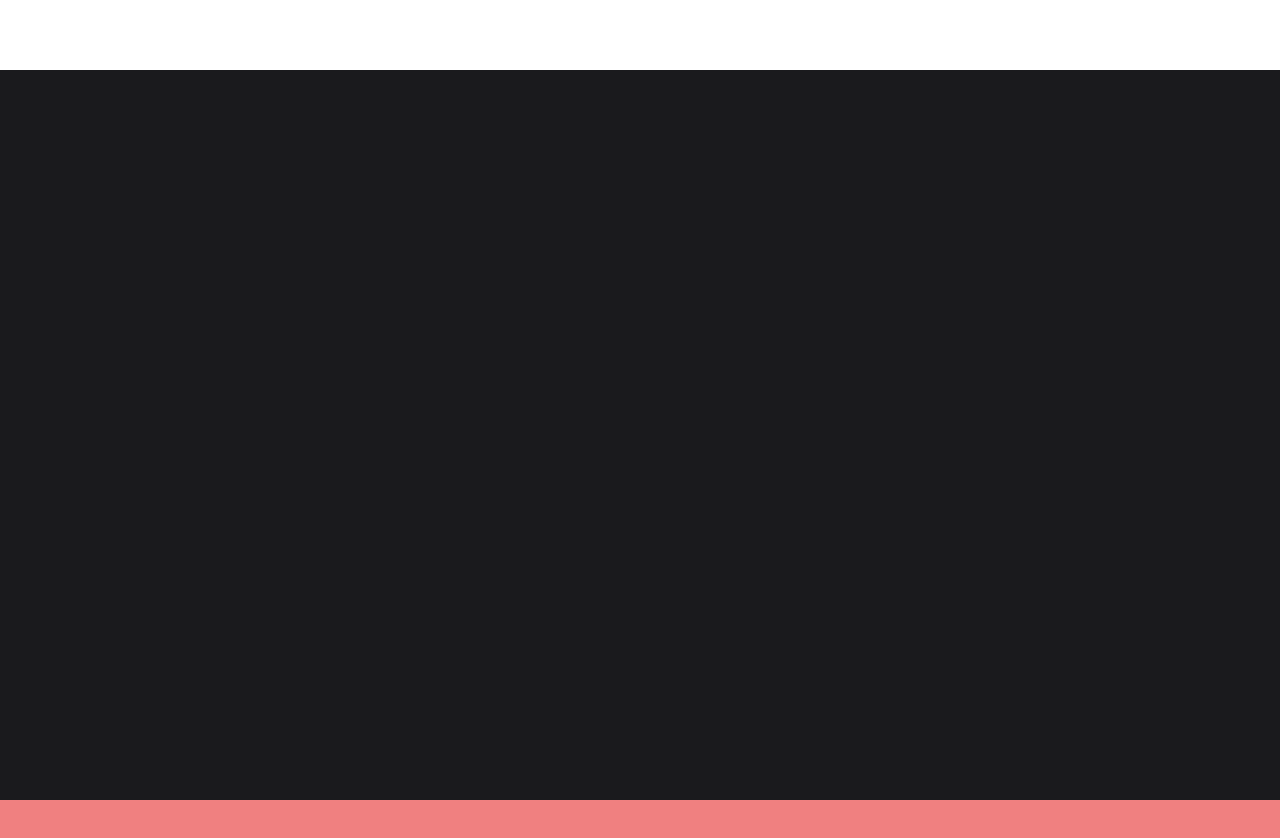
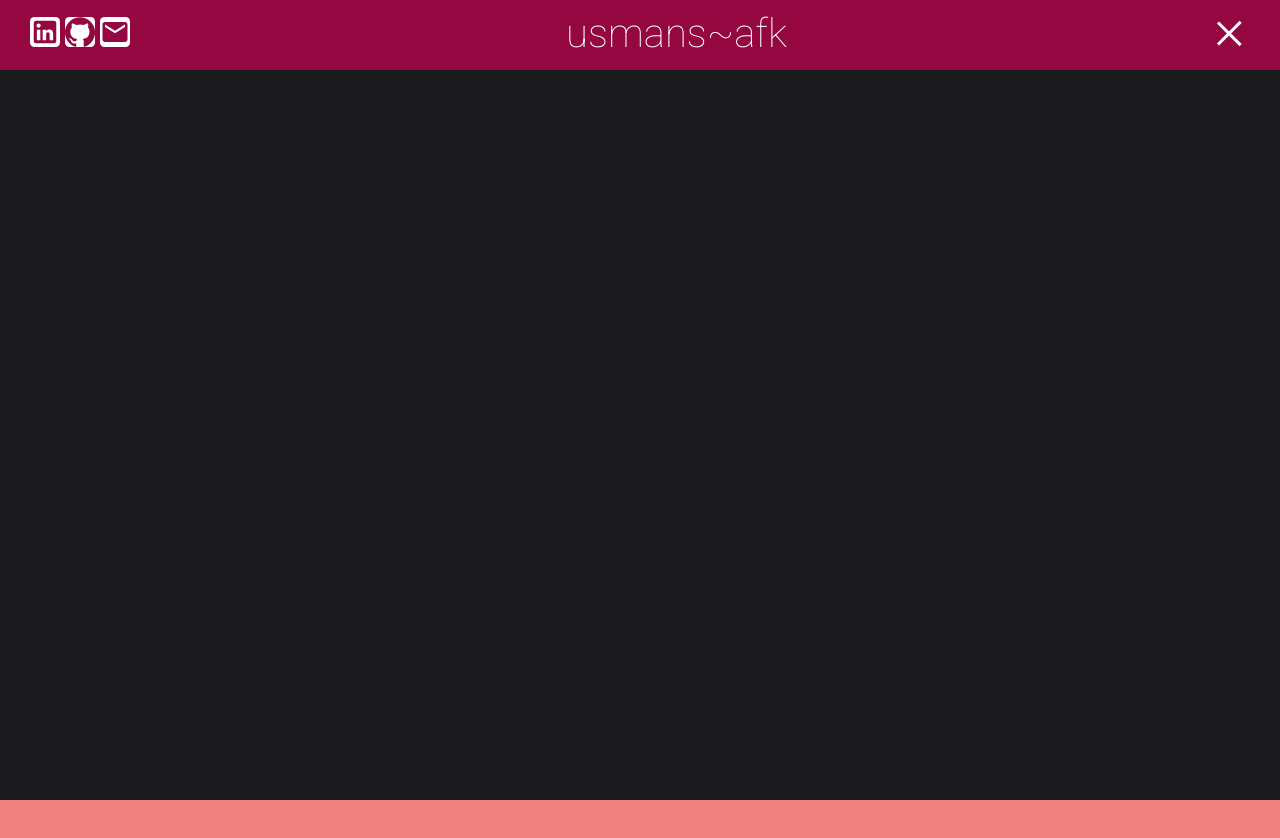
Before and after one commit to usmansafk/MyWebsite, a React (Create React App) app: page / in a window 1280 px wide. Shown: the top 838 px of the page. Built offline with nearby package versions, Linux system fonts and the light colour scheme.

Commit message:
nav bar tweaks

```diff
--- a/src/components/nav/NavBar.jsx
+++ b/src/components/nav/NavBar.jsx
@@ -1,9 +1,43 @@
 import React from 'react'
 import './NavBarStyle.scss'
 
-const NavBar = () => {
+import { LinkedIn, GitHub, Email } from '@material-ui/icons';
+
+const NavBar = ({menuOpen, setMenuOpen}) => {
     return (
-        <div className = 'navbar'>
+        <div className={"navbar " + (menuOpen && "active")}>
+            <div className='wrapper'>
+
+                <div className="left">
+                    <a href="https://www.linkedin.com/in/usmansajidcode/" target="_blank">
+                        <LinkedIn className="icons" />
+                    </a>
+
+                    <a href="https://github.com/usmansafk" target="_blank">
+                        <GitHub className="icons" />
+                    </a>
+
+                    <a href="mailto:usman230@hotmail.co.uk">
+                     <Email className="icons" />
+                     </a>
+                </div>
+
+                <div className="center">
+                    <a href="#welcome" className="logo">usmans~afk</a>
+                </div>
+
+
+                <div className="right">
+                    <div className="burger" onClick={()=>setMenuOpen(!menuOpen)}>
+                        <span className="line1"></span>
+                        <span className="line2"></span>
+                        <span className="line3"></span>
+                    </div>
+
+                </div>
+
+
+            </div>
 
         </div>
     )
```
